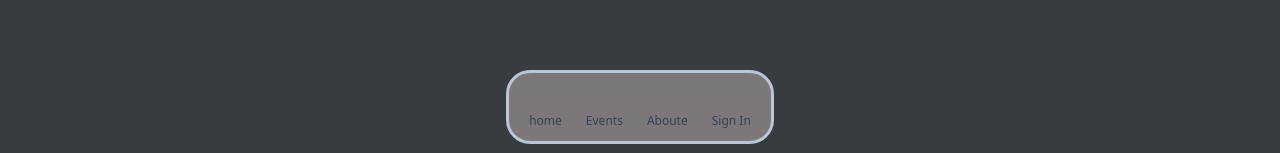
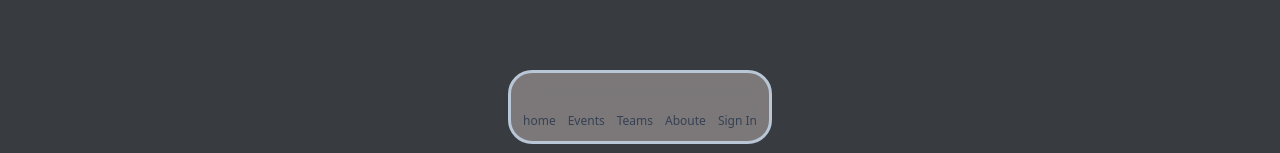
Before and after one commit to utsav0520/converse2k25, a React (Vite) app in the folder client/: page / in a window 1280 px wide. Shown: the part 644-797 px from the top of the page. Built offline with nearby package versions, Linux system fonts and the light colour scheme; no server answers; some icons are missing.

Commit message:
4th commit

```diff
--- a/client/src/components/App/AppBar.jsx
+++ b/client/src/components/App/AppBar.jsx
@@ -43,10 +43,10 @@ function AppBar() {
 
   return (
     <div className="fixed bottom-0 w-full flex justify-center bg-transparent py-3 shadow-md z-50">
-      <div className="bg-transperent border-primary text-primary px-4 py-2 rounded-3xl backdrop-blur-md text-sm border-3 flex gap-4">
+      <div className="bg-transperent border-primary text-primary px-2 py-2 rounded-3xl backdrop-blur-md text-sm border-3 flex gap-1">
         <IconDisplay icon={<HomeIcon />} name="home" link="/" />
         <IconDisplay icon={<EventNoteIcon />} name="Events" link="/events" />
-        {/* <IconDisplay icon={<Groups2Icon />} name="Teams" link="/teams" /> */}
+        <IconDisplay icon={<Groups2Icon />} name="Teams" link="/teams" />
         <IconDisplay icon={<CollectionsIcon />} name="Aboute" link="/gallary" />
 
         {!user ? (
```
